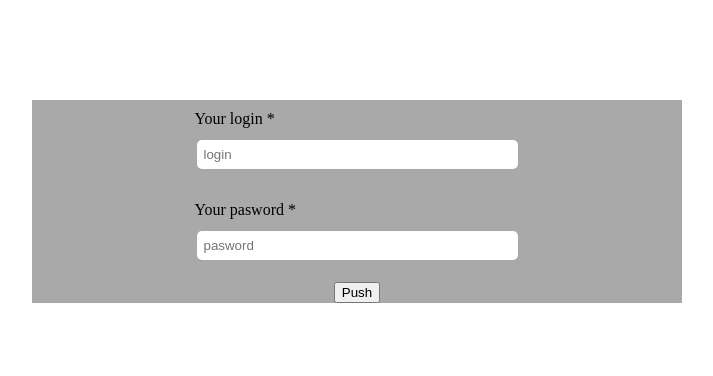
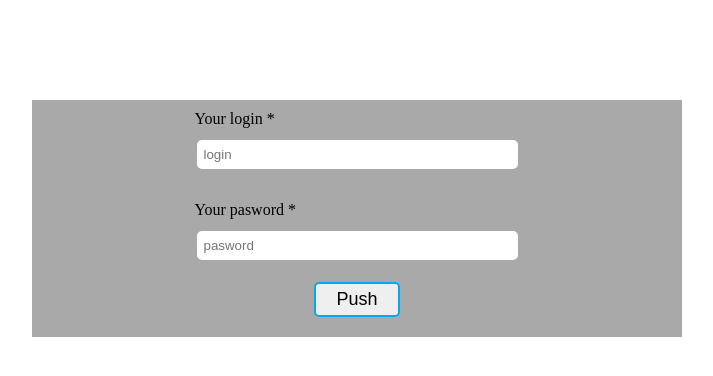
Before and after one commit to mrfrunze/sudoku, a plain HTML site: page index.html in a window 1280 px wide. Shown: the whole page, without its empty margins (283-996 px from the left). Drawn offline with Linux system fonts and the light colour scheme.

Commit message:
add style btn

```diff
--- a/css/style.css
+++ b/css/style.css
@@ -87,4 +87,29 @@ label {
     border: 2px solid rgba(21, 189, 175, 0.856);
 }
 
+.btn {
+    outline: none;
+    padding: 5px 20px;
+    margin-bottom: 20px;
+    font-size: 18px;
+    border: 2px solid #03A9F4;
+    cursor: pointer;
+    border-radius:5px;
+    -webkit-border-radius:5px;
+    -moz-border-radius:5px;
+    -ms-border-radius:5px;
+    -o-border-radius:5px;
+    transition: all .9s;
+    -webkit-transition: all .9s;
+    -moz-transition: all .9s;
+    -ms-transition: all .9s;
+    -o-transition: all .9s;
+}
+
+.btn:hover{
+    border: 2px solid rgb(88, 188, 235);
+    background:#333;
+    color:#fff;
+}
+
 /* / ************ form *********** */
--- a/main.js
+++ b/main.js
@@ -5,10 +5,10 @@ window.onload = function(){
         let pasw = document.querySelector('#input-pasword').value;
 
         if(log == "user"){
-            document.location.href = "sudoku.html";
+            document.location.replace = "sudoku.html";
 
             if(pasw == "1234"){
-                document.location.href = "sudoku.html";
+                document.location.replace = "sudoku.html";
                 alert("Авторизация успешна");
             }
         }
```
